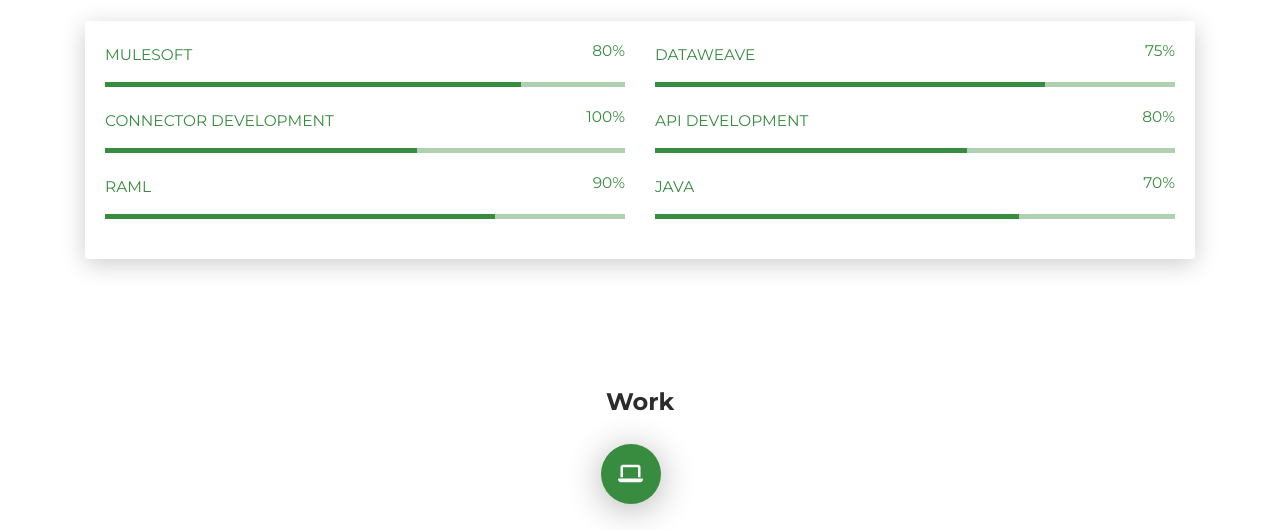
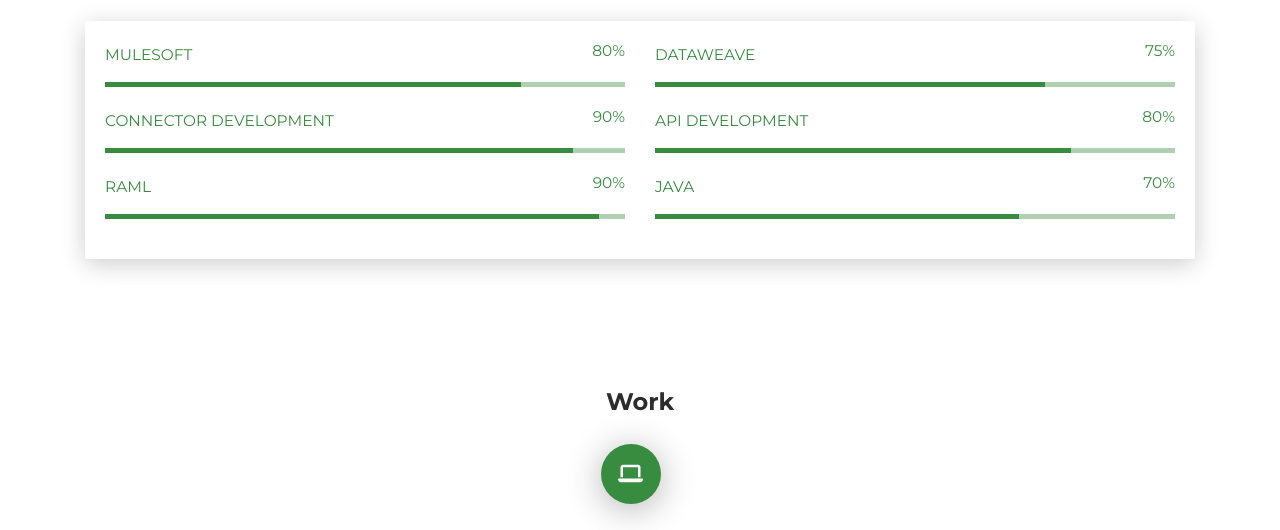
Before and after one commit to surajrohankar/surajrohankar.github.io, a plain HTML site: page index.html in a window 1280 px wide. Shown: the part 1086-1616 px from the top of the page. Drawn offline with Linux system fonts and the light colour scheme.

Commit message:
#Comment width increased
width increased

```diff
--- a/index.html
+++ b/index.html
@@ -128,14 +128,14 @@
           <div class="col-md-6">
             <div class="progress-container progress-primary"><span class="progress-badge">Connector Development</span>
               <div class="progress">
-                <div class="progress-bar progress-bar-primary" data-aos="progress-full" data-aos-offset="10" data-aos-duration="2000" role="progressbar" aria-valuenow="60" aria-valuemin="0" aria-valuemax="100" style="width: 60%;"></div><span class="progress-value">100%</span>
+                <div class="progress-bar progress-bar-primary" data-aos="progress-full" data-aos-offset="10" data-aos-duration="2000" role="progressbar" aria-valuenow="60" aria-valuemin="0" aria-valuemax="100" style="width: 90%;"></div><span class="progress-value">90%</span>
               </div>
             </div>
           </div>
           <div class="col-md-6">
             <div class="progress-container progress-primary"><span class="progress-badge">API Development</span>
               <div class="progress">
-                <div class="progress-bar progress-bar-primary" data-aos="progress-full" data-aos-offset="10" data-aos-duration="2000" role="progressbar" aria-valuenow="60" aria-valuemin="0" aria-valuemax="100" style="width: 60%;"></div><span class="progress-value">80%</span>
+                <div class="progress-bar progress-bar-primary" data-aos="progress-full" data-aos-offset="10" data-aos-duration="2000" role="progressbar" aria-valuenow="60" aria-valuemin="0" aria-valuemax="100" style="width: 80%;"></div><span class="progress-value">80%</span>
               </div>
             </div>
           </div>
@@ -144,7 +144,7 @@
           <div class="col-md-6">
             <div class="progress-container progress-primary"><span class="progress-badge">RAML</span>
               <div class="progress">
-                <div class="progress-bar progress-bar-primary" data-aos="progress-full" data-aos-offset="10" data-aos-duration="2000" role="progressbar" aria-valuenow="60" aria-valuemin="0" aria-valuemax="100" style="width: 75%;"></div><span class="progress-value">90%</span>
+                <div class="progress-bar progress-bar-primary" data-aos="progress-full" data-aos-offset="10" data-aos-duration="2000" role="progressbar" aria-valuenow="60" aria-valuemin="0" aria-valuemax="100" style="width: 95%;"></div><span class="progress-value">90%</span>
               </div>
             </div>
           </div>
```
